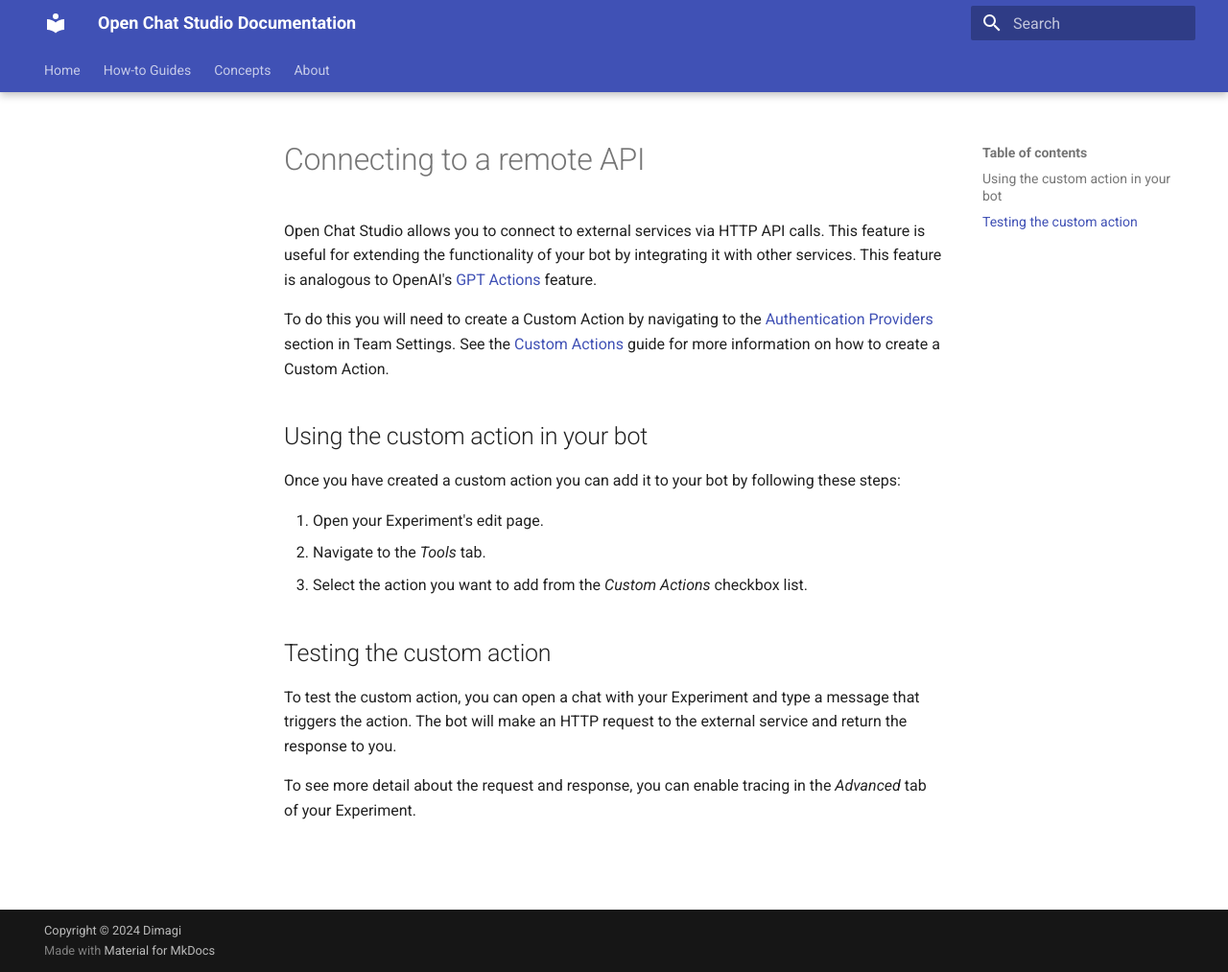
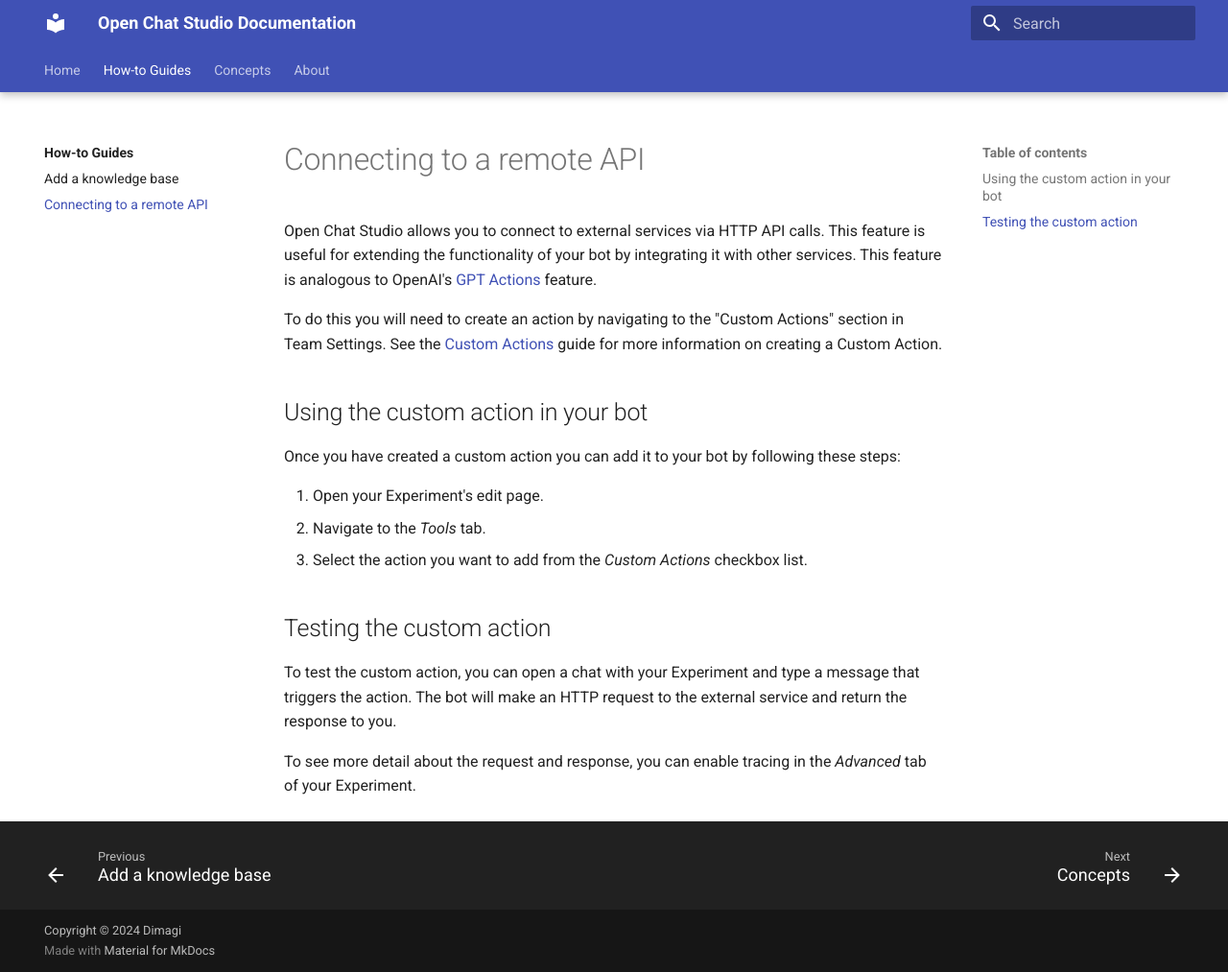
Before and after one commit to dimagi/open-chat-studio-docs, an MkDocs documentation site: the page built from docs/how-to/remote_api.md, in a window 1280 px wide and 1013 px high. Shown: the whole window at 96% size. Built offline with MkDocs 1.6.1 and Material for MkDocs 9.7.7, drawn with Linux system fonts in a browser that asks for light colours.

Commit message:
update after merge

```diff
--- a/docs/how-to/remote_api.md
+++ b/docs/how-to/remote_api.md
@@ -2,7 +2,7 @@
 
 Open Chat Studio allows you to connect to external services via HTTP API calls. This feature is useful for extending the functionality of your bot by integrating it with other services. This feature is analogous to OpenAI's [GPT Actions](https://platform.openai.com/docs/actions/introduction) feature.
 
-To do this you will need to create a Custom Action by navigating to the [Authentication Providers](../team-configuration/authentication-providers.md) section in Team Settings. See the [Custom Actions](../conceptual_guide/custom_actions.md) guide for more information on how to create a Custom Action.
+To do this you will need to create an action by navigating to the "Custom Actions" section in Team Settings. See the [Custom Actions](../concepts/custom_actions.md) guide for more information on creating a Custom Action.
 
 ## Using the custom action in your bot
 
--- a/mkdocs.yml
+++ b/mkdocs.yml
@@ -30,6 +30,7 @@
   - How-to Guides:
       - how-to/index.md
       - how-to/add_a_knowledge_base.md
+      - how-to/remote_api.md
   - Concepts:
       - concepts/index.md
       - concepts/llm.md
@@ -37,4 +38,5 @@
       - concepts/prompt_variables.md
       - concepts/source_material.md
       - concepts/versioning.md
+      - concepts/custom_actions.md
   - About: about.md
```
